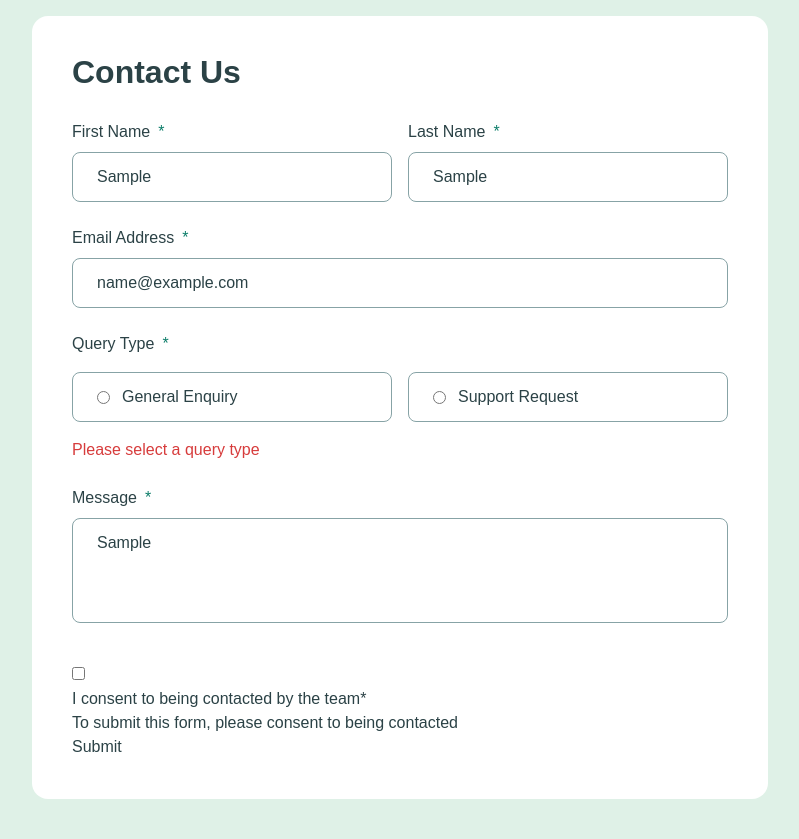
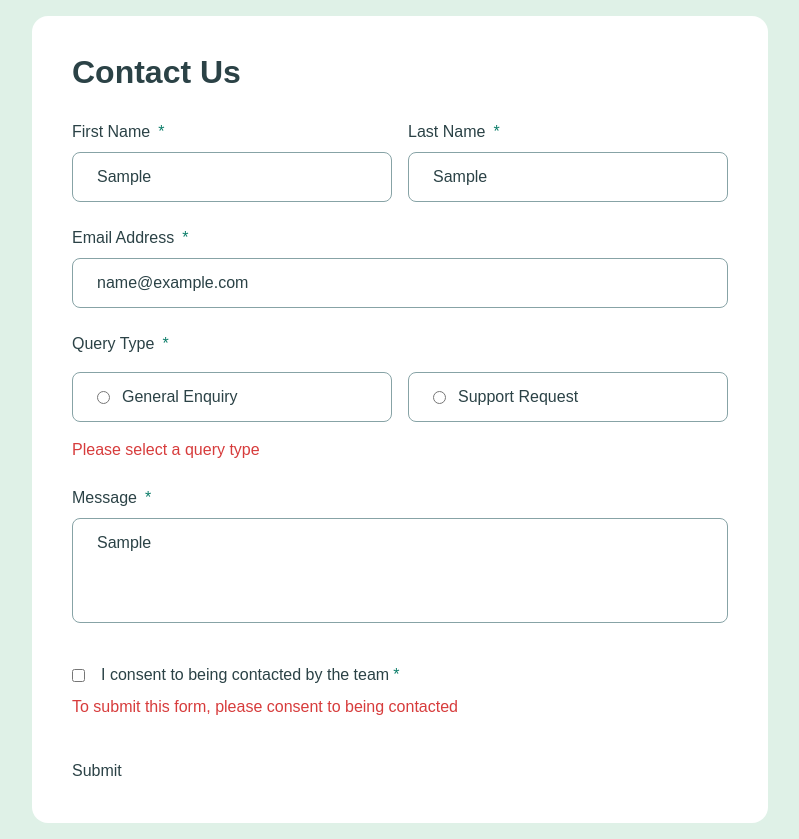
Before and after one commit to dionysia-lemonaki/contact-form, a React (Vite) app: page / in a window 1280 px wide. Both pictures are taken after typing "Sample", "Sample", "name@example.com", "Sample" into the empty fields and a click on the button "Submit". Shown: the whole page, without its empty margins (240-1039 px from the left). Before the commit the page ends 815 px from the top, so only its background shows below. Built offline with nearby package versions, Linux system fonts and the light colour scheme; a web font is replaced by a local one.

Commit message:
style: add CheckBox component styles

```diff
--- a/src/components/CheckBox.tsx
+++ b/src/components/CheckBox.tsx
@@ -19,25 +19,32 @@ export default function CheckBox({
   const inputId = `${baseId}-input`;
   const errorId = `${baseId}-error`;
   return (
-    <div>
-      <div>
+    <div className="mb-10">
+      <div className="flex items-center gap-4 mb-2">
         <input
           type="checkbox"
           id={inputId}
           {...register(name)}
           aria-describedby={error ? errorId : undefined}
           aria-invalid={!!error}
+          className="accent-green-600"
         />
         <div>
-          <label htmlFor={inputId}>
-            <span>{label}</span>
-            <span aria-hidden={true}>*</span>
+          <label htmlFor={inputId} className="flex items-center gap-1">
+            <span className="text-base font-normal leading-6">{label}</span>
+            <span aria-hidden={true} className="text-green-600">
+              *
+            </span>
             <span className="sr-only">(required)</span>
           </label>
         </div>
       </div>
       {error && (
-        <p id={errorId} role="alert">
+        <p
+          id={errorId}
+          role="alert"
+          className="text-red text-base font-normal leading-6"
+        >
           {error}
         </p>
       )}
```
